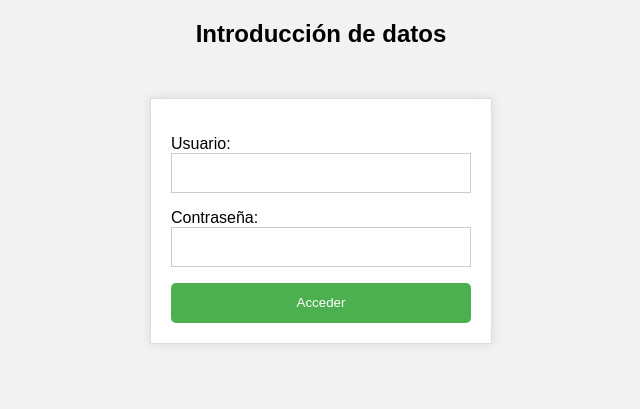
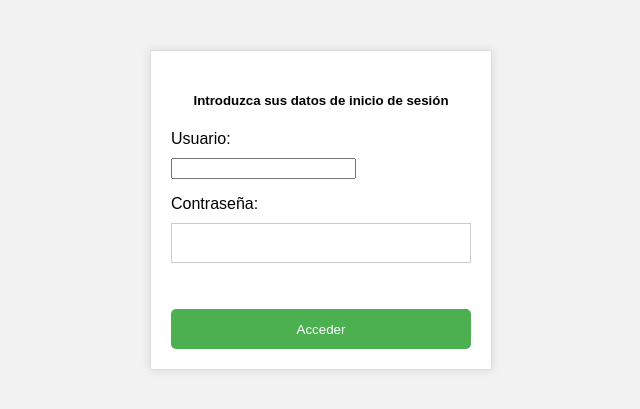
Before and after one commit to maytecalvomoya/inventario, a Django app: page /solicitudes/login/ in a window 1280 px wide. Shown: the top 409 px of the page, without its empty margins (319-959 px from the left). Run offline with Django 5.2, Linux system fonts and the light colour scheme.

Commit message:
backup 6

```diff
--- a/inventario/static/inventario/styles.css
+++ b/inventario/static/inventario/styles.css
@@ -14,19 +14,39 @@ form {
 
 label {
     display: block;
-    margin-botton: 10px;
+    margin-bottom: 10px;
 }
 
+/*
 input[type="text"], input[type="password"] {
     width: 100%;
     height: 40px;
-    margin-botton: 20px;
+    margin-bottom: 30px;
     padding: 10px;
     border: 1px solid #ccc;
     box-sizing: border-box; /*Evita que el padding haga que el input sea más ancho de lo esperado*/
     flex-direction: column;
     align-items: center; /*Centra el formulario y los inputs verticamente*/
+}*/
+
+input[type="text"] {
+    width: 100%;
+    height: 40px;
+    margin-bottom: 10px; /* menos espacio debajo del usuario */
+    padding: 10px;
+    border: 1px solid #ccc;
+    box-sizing: border-box; /*Evita que el padding haga que el input sea más ancho de lo esperado*/
 }
+
+input[type="password"] {
+    width: 100%;
+    height: 40px;
+    margin-bottom: 30px; /* espacio normal debajo de la contraseña */
+    padding: 10px;
+    border: 1px solid #ccc;
+    box-sizing: border-box;
+}
+
 
 button[type="submit"] {
     width: 100%;
@@ -43,6 +63,6 @@ button[type="submit"]:hover {
     background-color: #3e8e41;
 }
 
-h2 {
+h5 {
     text-align: center;
 }
--- a/inventario/templates/solicitudes/login.html
+++ b/inventario/templates/solicitudes/login.html
@@ -8,8 +8,8 @@
     <link rel="stylesheet" href="{% static 'inventario/styles.css' %}">
 </head>
 <body>
-    <h2>Introducción de datos</h2>
     <form method="post">
+        <h5>Introduzca sus datos de inicio de sesión</h5>
         {% csrf_token %}
         {{ form.as_p }}
         <button type="submit">Acceder</button>
```
